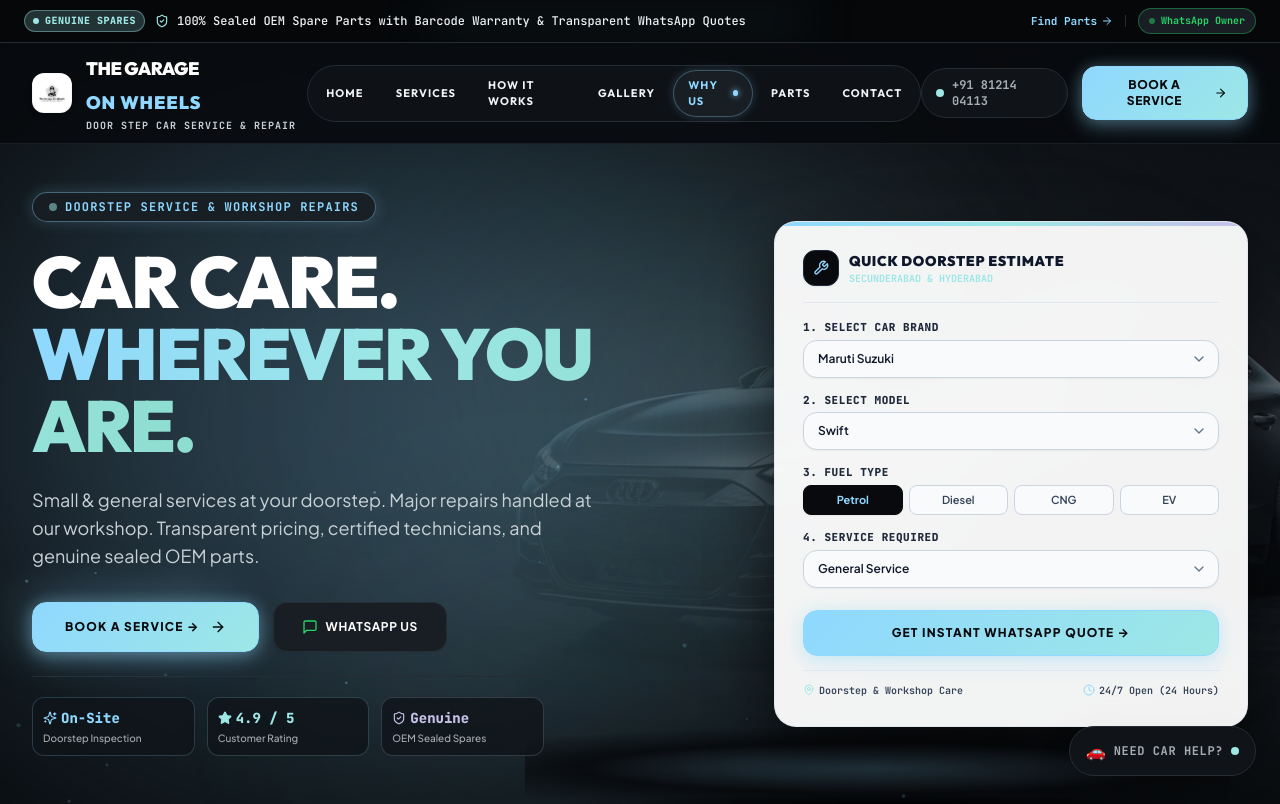
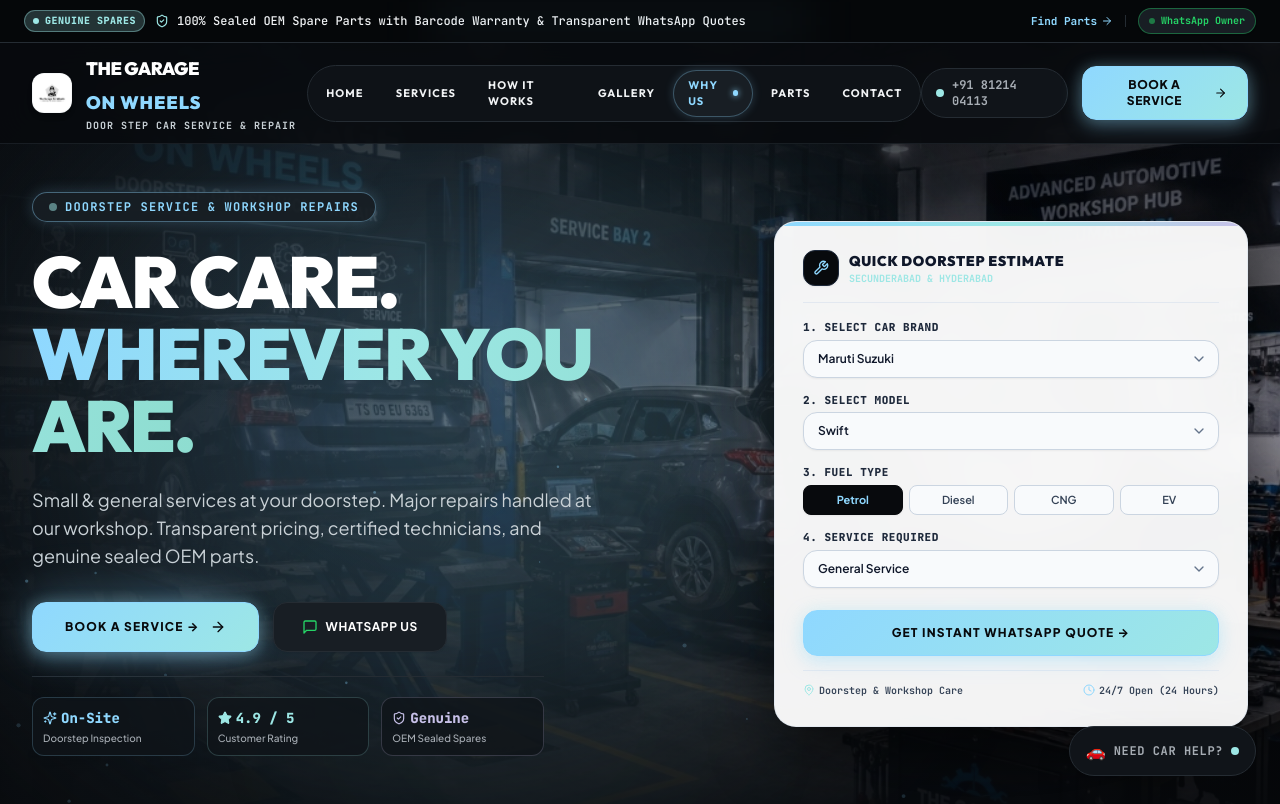
Before and after one commit to sravankumarthatikanti-ux/The-Garage-On-Wheels-Door-Step-Car-Service-and-repair, a React (Vite) app: page / in a window 1280 px wide. Shown: the top 804 px of the page. Built offline with nearby package versions, Linux system fonts and the light colour scheme.

Commit message:
feat: add high-clarity authentic workshop hub image as home page hero background and about section visual

```diff
--- a/src/components/AboutSection.jsx
+++ b/src/components/AboutSection.jsx
@@ -26,10 +26,10 @@
               <div className="absolute inset-0 z-0">
                 <img
                   src="/images/gallery/garage_workshop.jpg"
-                  alt="Automotive Service Workshop Precision"
-                  className="w-full h-full object-cover opacity-25 filter grayscale-[20%]"
+                  alt="The Garage On Wheels Advanced Automotive Workshop Hub"
+                  className="w-full h-full object-cover opacity-45 filter brightness-100 contrast-[1.08]"
                 />
-                <div className="absolute inset-0 bg-gradient-to-tr from-[#080A0D] via-[#101419]/90 to-lavender/10" />
+                <div className="absolute inset-0 bg-gradient-to-tr from-[#080A0D] via-[#101419]/80 to-lavender/10" />
               </div>
 
               <div className="space-y-6 relative z-10 text-left">
--- a/src/components/Hero.jsx
+++ b/src/components/Hero.jsx
@@ -141,40 +141,36 @@
       className="relative pt-36 pb-16 md:pt-44 md:pb-24 overflow-hidden bg-[#080A0D] text-white select-none"
     >
       {/* ------------------------------------------------------------- */}
-      {/* MULTI-COLOR AUTOMOTIVE STUDIO LIGHTING SYSTEM                 */}
+      {/* MULTI-COLOR AUTOMOTIVE WORKSHOP BGI & LIGHTING SYSTEM        */}
       {/* ------------------------------------------------------------- */}
       <div className="absolute inset-0 z-0 overflow-hidden pointer-events-none">
-        {/* Commercial Automotive Studio Photography Base */}
+        {/* High-Clarity Authentic Workshop Hub Background */}
         <img
-          src="/images/hero_car_studio.jpg"
-          alt="The Garage On Wheels Cinematic Automotive Care"
-          className="w-full h-full object-cover object-right md:object-center opacity-45 filter brightness-100 contrast-110"
+          src="/images/hero_workshop_bgi.jpg"
+          alt="The Garage On Wheels Advanced Automotive Workshop Hub"
+          className="w-full h-full object-cover object-center opacity-75 filter brightness-100 contrast-[1.08] saturate-[1.05]"
         />
 
-        {/* Left Negative Space Deep Gradient Vales */}
-        <div className="absolute inset-0 bg-gradient-to-r from-[#080A0D] via-[#080A0D]/92 to-transparent" />
-        <div className="absolute inset-0 bg-gradient-to-t from-[#080A0D] via-transparent to-[#080A0D]/85" />
+        {/* Balanced Cinematic Overlays for Text Legibility & Image Clarity */}
+        <div className="absolute inset-0 bg-gradient-to-r from-[#080A0D]/95 via-[#080A0D]/75 md:via-[#080A0D]/50 to-[#080A0D]/40" />
+        <div className="absolute inset-0 bg-gradient-to-t from-[#080A0D] via-transparent to-[#080A0D]/75" />
 
-        {/* 1. Large Diffused Studio Spotlight behind the Car: Soft Ice Blue */}
+        {/* 1. Large Diffused Studio Spotlight: Soft Ice Blue */}
         <div
-          className="absolute top-1/2 right-[12%] -translate-y-1/2 w-[750px] h-[550px] rounded-full blur-[140px] opacity-45 bg-[#8FD8FF]/30 animate-spotlight"
+          className="absolute top-1/2 right-[15%] -translate-y-1/2 w-[650px] h-[450px] rounded-full blur-[140px] opacity-25 bg-[#8FD8FF]/30 animate-spotlight"
           style={{
-            transform: `translate(${mousePos.x * 0.4}px, ${mousePos.y * 0.4}px)`,
+            transform: `translate(${mousePos.x * 0.3}px, ${mousePos.y * 0.3}px)`,
           }}
         />
 
         {/* 2. Soft Cyan Mist Atmospheric Rim Light */}
-        <div className="absolute top-1/4 right-[25%] w-[550px] h-[380px] rounded-full blur-[120px] opacity-35 bg-[#9DE7E5]/30" />
+        <div className="absolute top-1/4 right-[25%] w-[500px] h-[320px] rounded-full blur-[120px] opacity-20 bg-[#9DE7E5]/30" />
 
         {/* 3. Soft Luxury Lavender Accent Glow */}
-        <div className="absolute bottom-1/4 right-[5%] w-[500px] h-[320px] rounded-full blur-[110px] opacity-30 bg-[#C7C0E8]/30" />
+        <div className="absolute bottom-1/4 right-[5%] w-[450px] h-[280px] rounded-full blur-[110px] opacity-20 bg-[#C7C0E8]/30" />
 
         {/* 4. Soft Aqua Ambient Ground Light */}
-        <div className="absolute bottom-10 left-1/4 w-[450px] h-[250px] rounded-full blur-[130px] opacity-20 bg-[#8EDDD0]/25" />
-
-        {/* 5. Realistic Grounding Car Floor Shadow & Reflection */}
-        <div className="absolute bottom-6 right-[4%] w-[55%] h-[120px] car-floor-reflection pointer-events-none hidden md:block" />
-        <div className="absolute bottom-4 right-[6%] w-[50%] h-[60px] car-ground-shadow pointer-events-none hidden md:block" />
+        <div className="absolute bottom-10 left-1/4 w-[400px] h-[200px] rounded-full blur-[130px] opacity-15 bg-[#8EDDD0]/25" />
 
         {/* Floating Micro-Particles Simulation */}
         <CinematicParticles density={28} color="143, 216, 255" maxSpeed={0.2} />
```
Also changed, not shown: public/images/gallery/garage_workshop.jpg, public/images/hero_workshop_bgi.jpg (added).
